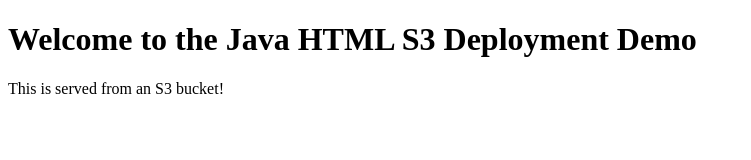
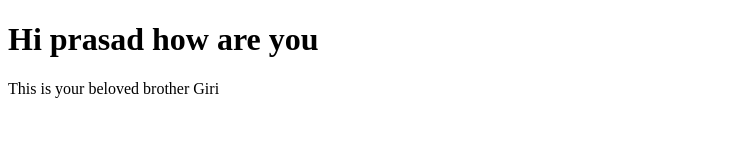
Before and after one commit to Gireesh217/jenkin_test, a plain HTML site: page web/index.html in a window 1280 px wide. Shown: the whole page, without its empty margins (0-751 px from the left). Drawn offline with Linux system fonts and the light colour scheme.

Commit message:
Update index.html

```diff
--- a/web/index.html
+++ b/web/index.html
@@ -6,7 +6,7 @@
     <title>Sample Java HTML Site</title>
 </head>
 <body>
-    <h1>Welcome to the Java HTML S3 Deployment Demo</h1>
-    <p>This is served from an S3 bucket!</p>
+    <h1>Hi prasad how are you</h1>
+    <p>This is your beloved brother Giri</p>
 </body>
 </html>
```
